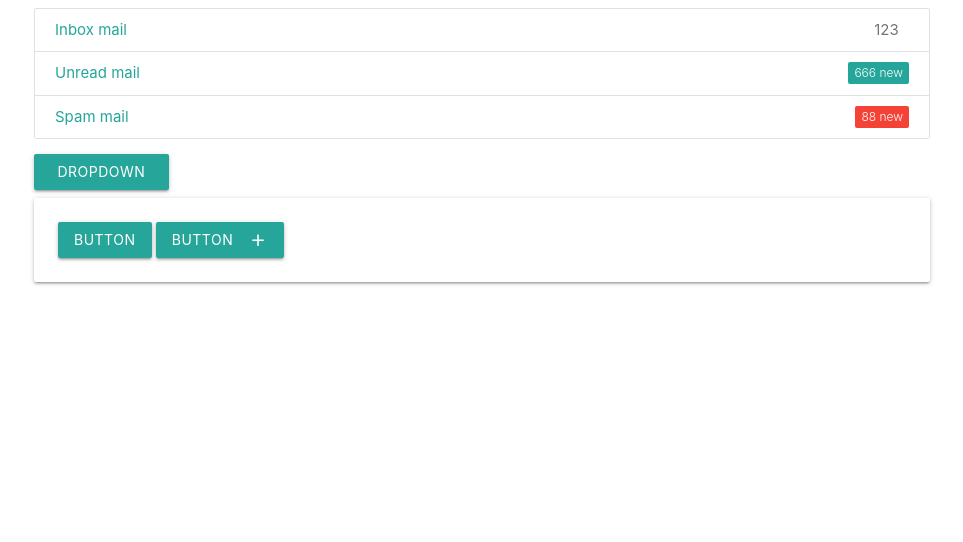
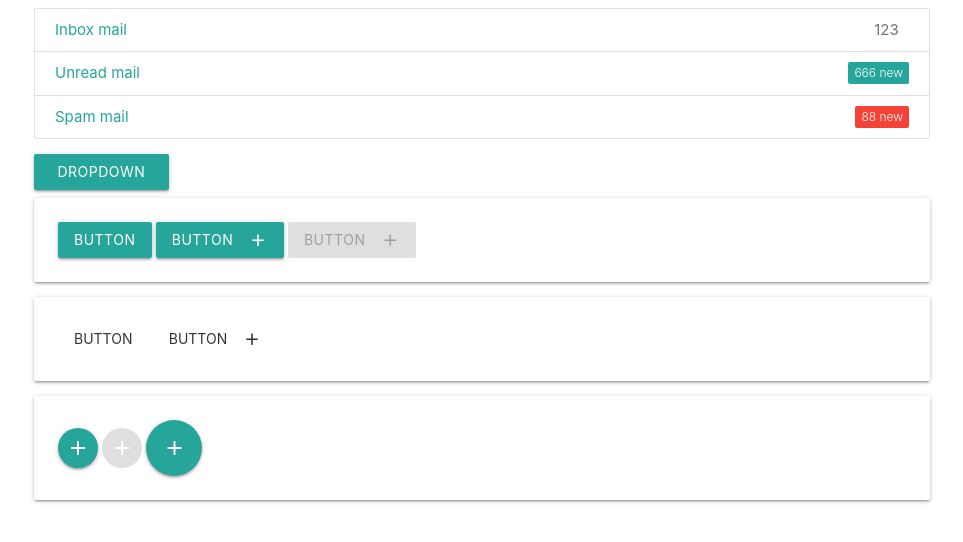
Before and after one commit to meiwek7/testRepoAlign, a plain HTML site: page 12_10_2020 - Materialize/index.html in a window 1280 px wide. Shown: the whole page, without its empty margins (158-1121 px from the left). Drawn offline with nearby package versions, Linux system fonts and the light colour scheme.

Commit message:
Fifth12.10.2020Commit

```diff
--- a/12_10_2020 - Materialize/index.html
+++ b/12_10_2020 - Materialize/index.html
@@ -79,9 +79,28 @@
     </a>
 
       <div class="card-panel">
-         <button class="btn waves-effect waves-teal">Button</button>
-         <button class="btn waves-effect waves-teal">Button<i class="material-icons right">add</i></button>
+        <button class="btn waves-effect waves-teal">Button</button>
+        <button class="btn waves-effect waves-teal">Button<i class="material-icons right">add</i></button>
+        <button class="btn waves-effect waves-teal disabled">Button<i class="material-icons right">add</i></button>
+      </div>
 
+      <div class="card-panel">
+          <button class="btn-flat waves-effect waves-teal">Button</button>
+            <button class="btn-flat waves-effect waves-teal">Button<i class="material-icons right">add</i></button>
+      </div>
+
+      <div class="card-panel">
+          <button class="btn-floating waves-effect waves-teal">
+              <i class="material-icons right">add</i>
+          </button>
+
+          <button class="btn-floating waves-effect waves-teal disabled">
+              <i class="material-icons right">add</i>
+          </button>
+
+          <button class="btn-floating btn-large waves-effect waves-teal">
+              <i class="material-icons right">add</i>
+          </button>
       </div>
 </body>
 </html>
```
